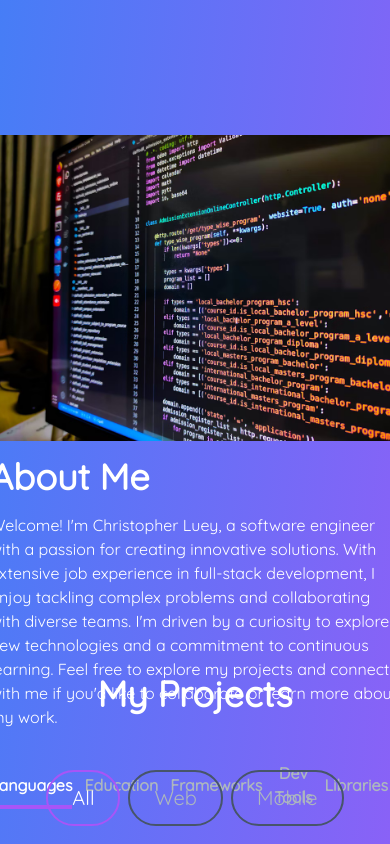
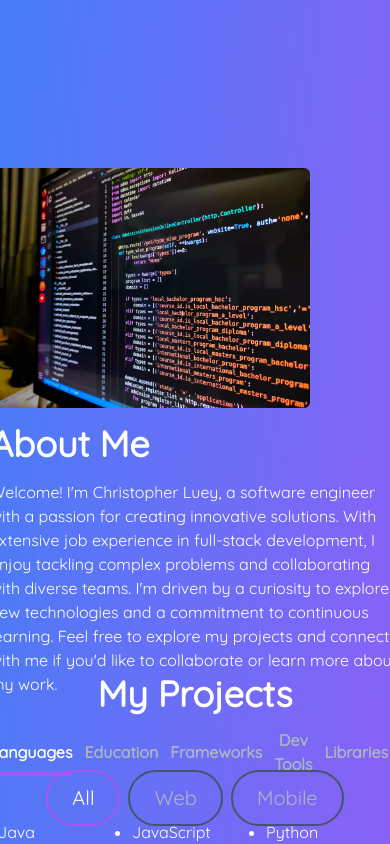
Before and after one commit to chrisluey/personal-website-2024, a Next.js app: page / in a window 390 px wide. Shown: the part 740-1584 px from the top of the page. Built offline with nearby package versions, Linux system fonts and the light colour scheme.

Commit message:
test commit on about section

```diff
--- a/src/app/components/AboutSection.jsx
+++ b/src/app/components/AboutSection.jsx
@@ -95,9 +95,9 @@ const AboutSection = () => {
   };
 
   return (
-    <section className="text-white flex items-center justify-center h-screen lg:py-16" id="about">
+    <section className="text-white flex flex-col items-center justify-center min-h-screen lg:py-16" id="about">
       <div className="md:grid md:grid-cols-2 gap-8 items-center py-8 px-4 xl:gap-16 sm:py-16 xl:px-16">
-        <Image class="rounded-md" src="/images/stock-software-dev.png" width={500} height={500} alt=""/>
+        <Image className="rounded-md w-full max-w-xs sm:max-w-sm md:max-w-md lg:max-w-lg xl:max-w-xl h-auto sm:h-64 md:h-72 lg:h-80 xl:h-96 object-contain" src="/images/stock-software-dev.png" width={500} height={500} alt=""/>
         <div className="mt-4 md:mt-0 text-left flex flex-col h-full">
           <h2 className="text-4xl font-bold text-white mb-4">About Me</h2>
           <p className="text-base lg:text-lg">
@@ -156,6 +156,7 @@ const AboutSection = () => {
         </div>
       </div>
     </section>
+
   );
 };
 
```
